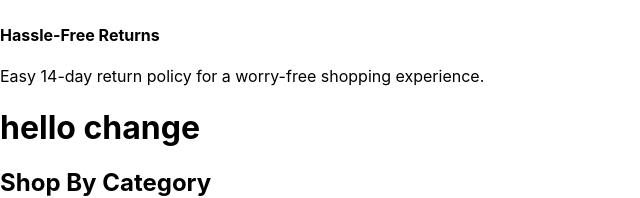
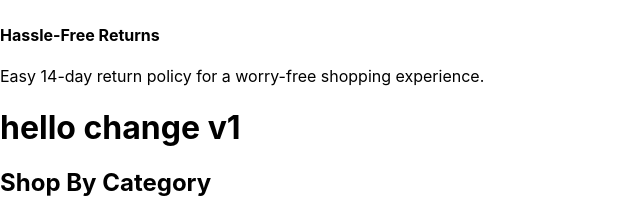
Before and after one commit to Architbansal25/nagp-sd-webkart, a React (Create React App) app: page / in a window 1280 px wide. Shown: the part 3334-3532 px from the top of the page, without its empty margins (0-640 px from the left). Built offline with nearby package versions, Linux system fonts and the light colour scheme.

Commit message:
Update Home.js

```diff
--- a/src/Components/Home/Home.js
+++ b/src/Components/Home/Home.js
@@ -13,7 +13,7 @@ const Home = () => {
       <Carousel></Carousel>
       {/* Static Banner */}
       <div className="p-8 "> <Banner></Banner></div>
-      <h1>hello change</h1>
+      <h1>hello change v1</h1>
       {/* "Shop By Category" Section */}
       <div className="text-center mt-14">
         <Categories></Categories>
```
